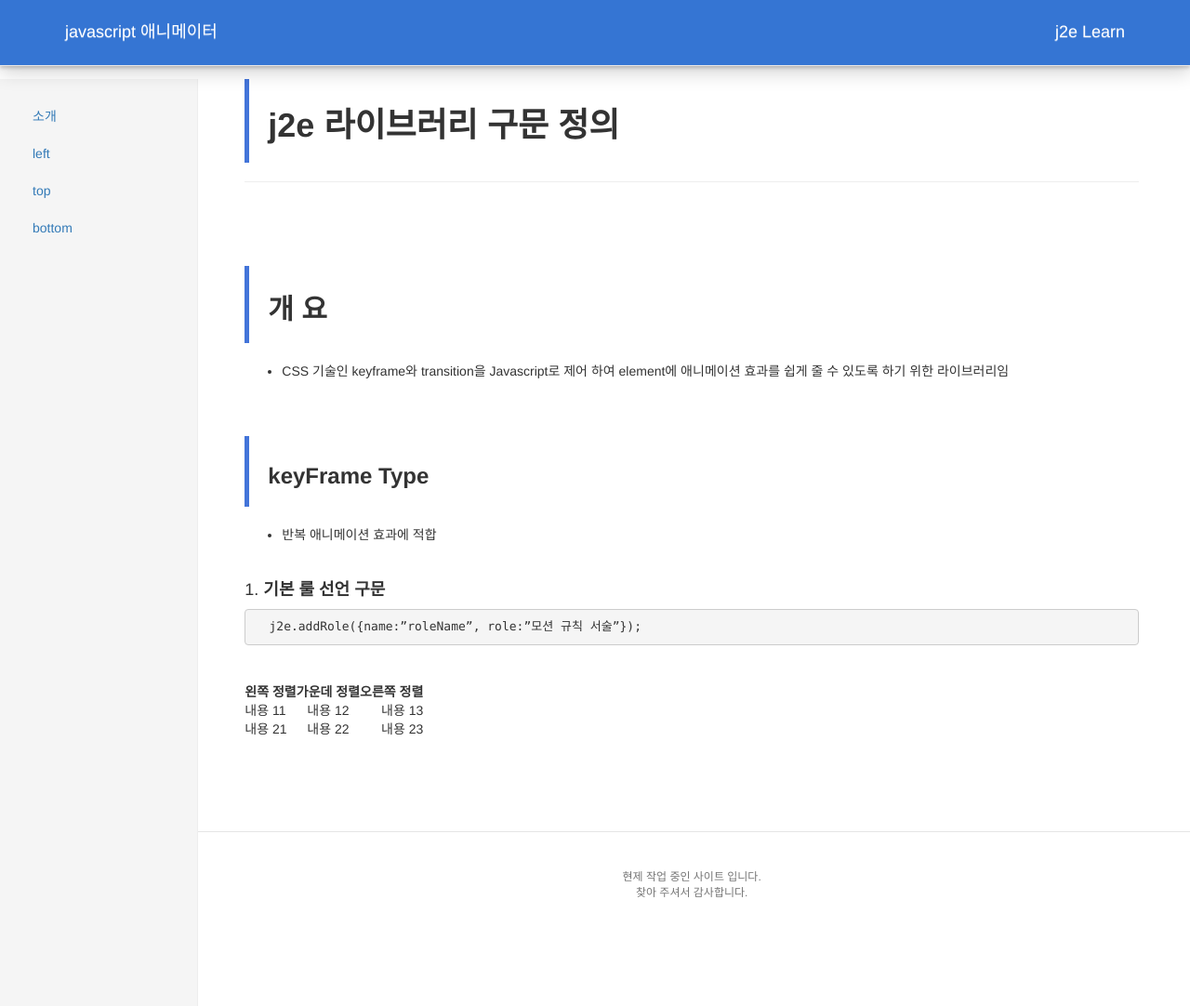
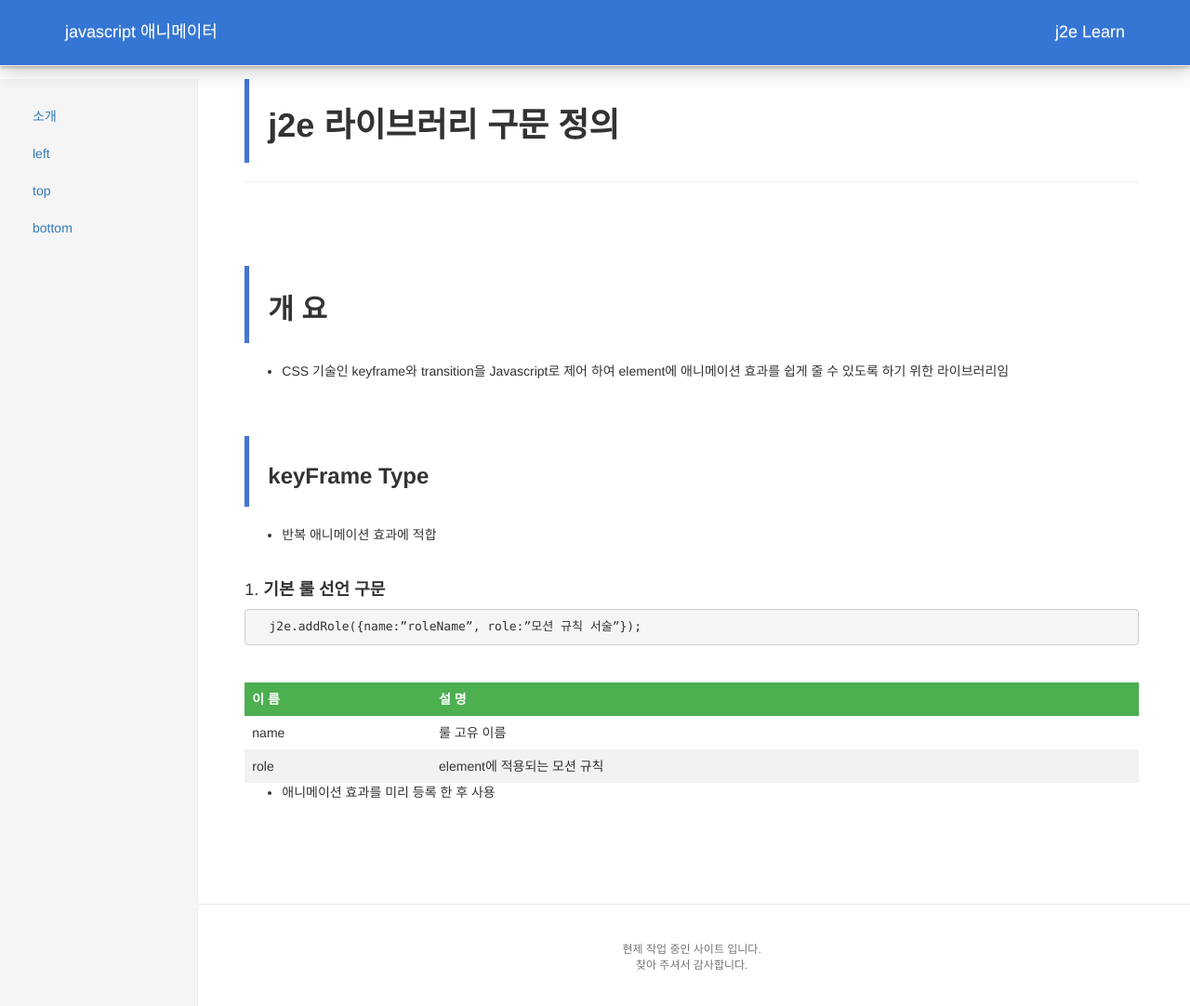
Before and after one commit to silbaram/silbaram.github.io, a Jekyll site: the page built from _j2eLearn/0-j2eLearnInfo.markdown, in a window 1280 px wide and 1088 px high. Shown: the top 1082 px of the window at 93% size. Built offline with Jekyll 4.4.1, drawn with Linux system fonts in a browser that asks for light colours; nearby versions of some CDN libraries.

Commit message:
설명 추가

```diff
--- a/_j2eLearn/0-j2eLearnInfo.markdown
+++ b/_j2eLearn/0-j2eLearnInfo.markdown
@@ -34,7 +34,9 @@ pageType: j2eLearn
 
 <br />
 
-| 왼쪽 정렬 | 가운데 정렬 | 오른쪽 정렬 |
-| :--- | :---: | ---: |
-| 내용 11 | 내용 12 | 내용 13 |
-| 내용 21 | 내용 22 | 내용 23 |
+| 이       름 | 설               명 |
+| ---
+| name | 룰 고유 이름 |
+| role | element에 적용되는 모션 규칙 |
+
+  * 애니메이션 효과를 미리 등록 한 후 사용
--- a/_sass/_j2e-layout.scss
+++ b/_sass/_j2e-layout.scss
@@ -1,3 +1,20 @@
 blockquote {
   border-left: 5px solid #4374D9;
 }
+
+table {
+  border-collapse: collapse;
+  width: 100%;
+}
+
+th, td {
+  text-align: left;
+  padding: 8px;
+}
+
+tr:nth-child(even){background-color: #f2f2f2}
+
+th {
+  background-color: #4CAF50;
+  color: white;
+}
```
